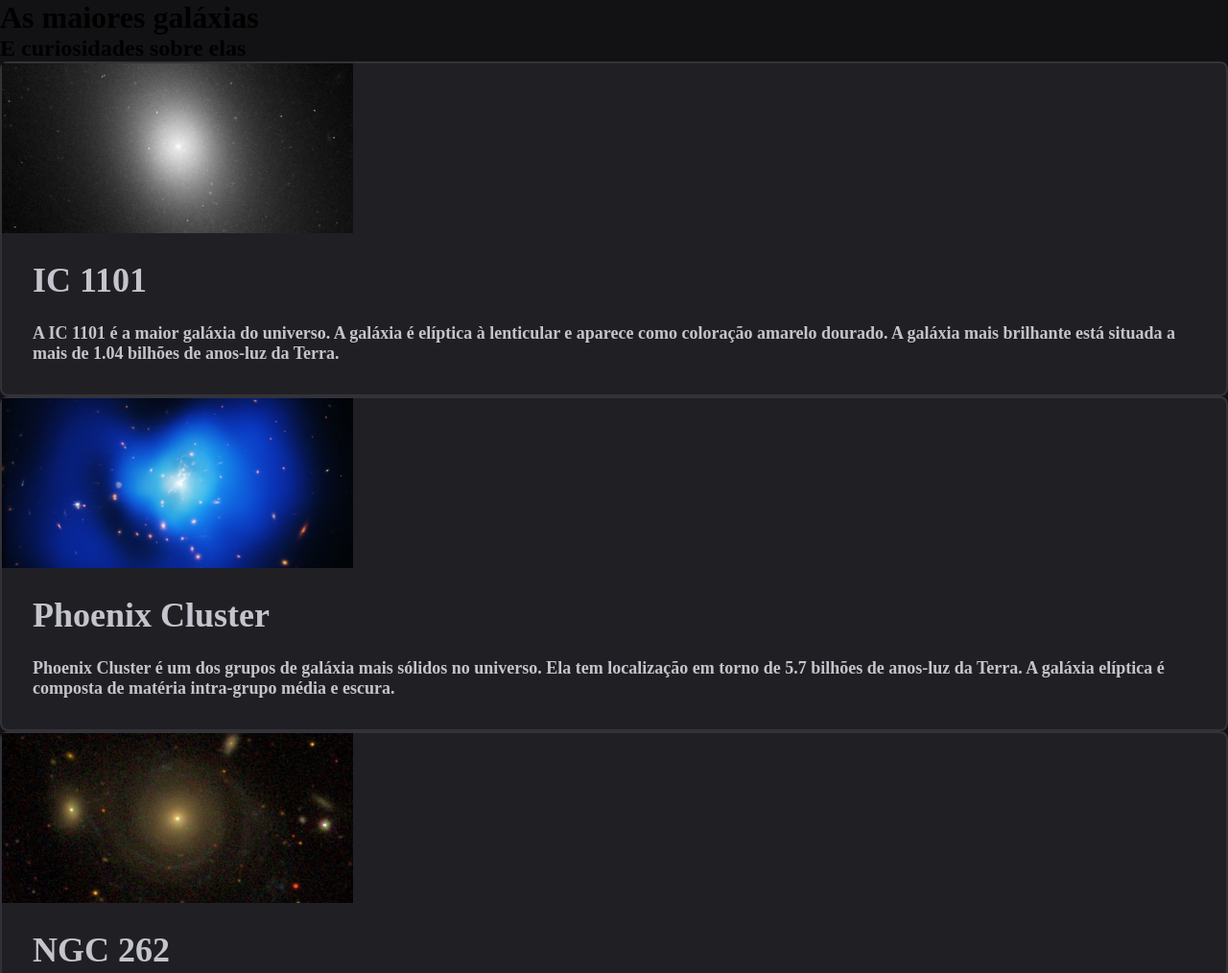
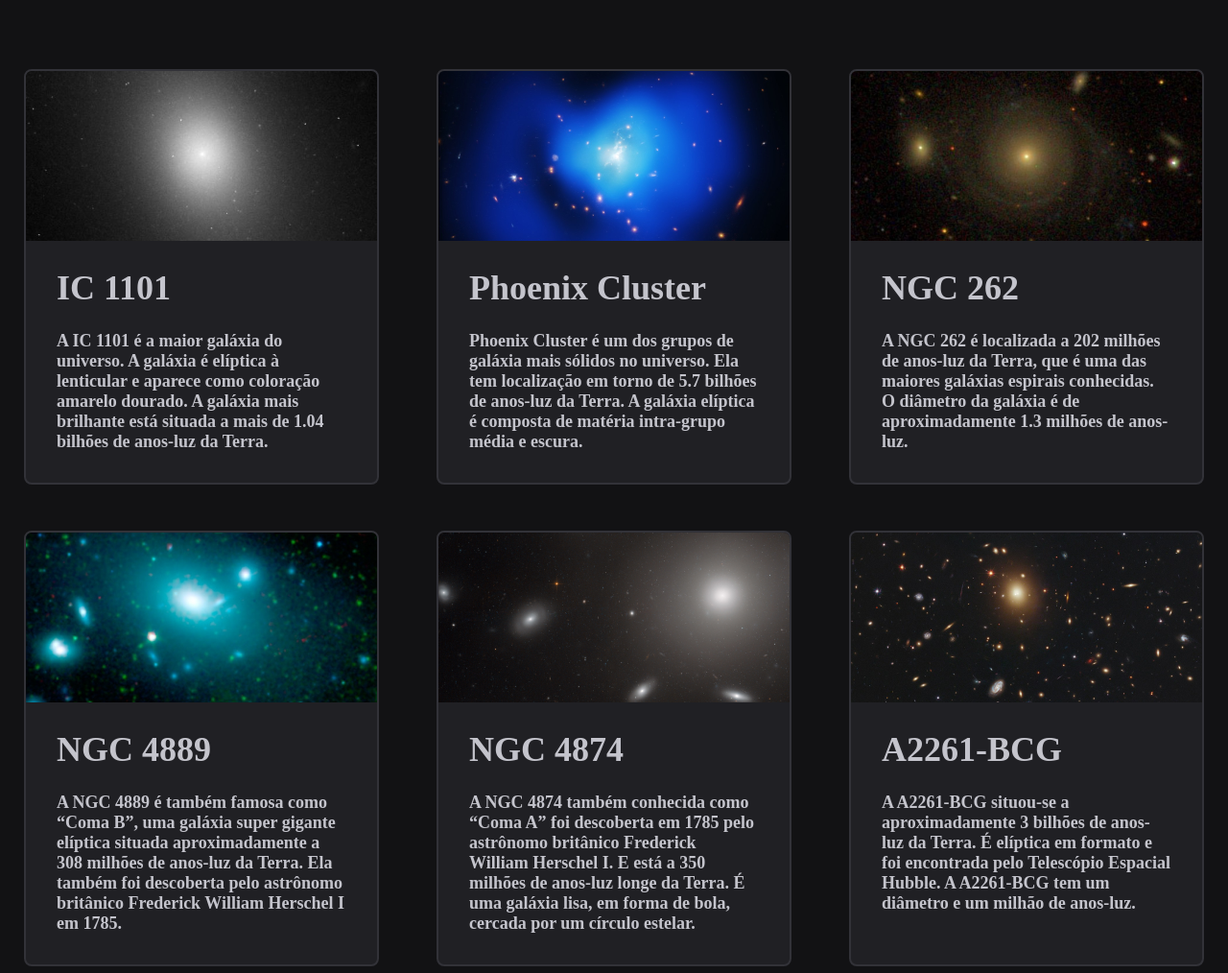
Before and after one commit to matheushnascimento/Galaxies, a plain HTML site: page index.html in a window 1280 px wide. Shown: the top 1014 px of the page at 96% size. Drawn offline with Linux system fonts and the light colour scheme.

Commit message:
Aplicação do grid

```diff
--- a/index.html
+++ b/index.html
@@ -8,8 +8,8 @@
   </head>
   <body>
     <main>
-      <h1>As maiores galáxias</h1>
-      <h2>E curiosidades sobre elas</h2>
+      <!-- <h1>As maiores galáxias</h1>
+      <h2>E curiosidades sobre elas</h2> -->
       <div class="card">
         <img src="assets/image1.png" alt="IC 1101" />
         <h2>IC 1101</h2>
--- a/style.css
+++ b/style.css
@@ -6,12 +6,22 @@
 
 body {
   background: #121214;
+  padding: 72px 104px;
+}
+
+main {
+  display: grid;
+  grid-template-columns: repeat(3, 370px);
+  place-content: center;
+
+  gap: 48px 60px;
 }
 
 .card {
   background: #202024;
   border: 2px solid #323238;
   border-radius: 8px;
+  overflow: hidden;
 }
 
 .card h2 {
```
